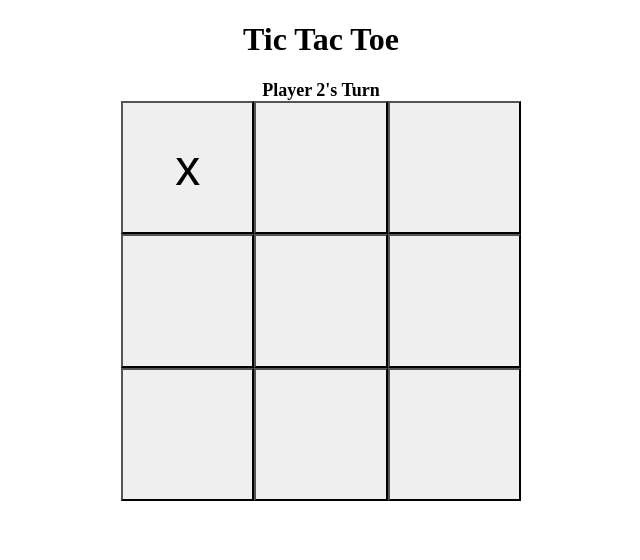
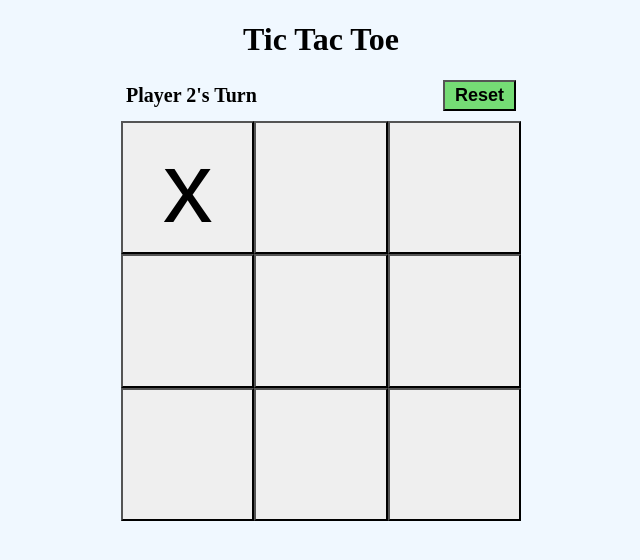
Before and after one commit to Rezwan1768/tic-tac-toe, a plain HTML site: page index.html in a window 1280 px wide. Both pictures are taken after a click on the button 506 px from the left and 167 px from the top of the page. Shown: the whole page, without its empty margins (319-959 px from the left). Drawn offline with Linux system fonts and the light colour scheme.

Commit message:
Add reset button

```diff
--- a/index.html
+++ b/index.html
@@ -1,13 +1,18 @@
 <!DOCTYPE html>
 <html lang="en">
+
 <head>
     <meta charset="UTF-8">
     <title>Tic Tac Toe</title>
     <link rel="stylesheet" href="style.css">
     <script src="main.js" defer></script>
+
 <body>
     <h1>Tic Tac Toe</h1>
+    <div class="container">
         <div class="message"></div>
+    </div>
     <div class="board"></div>
 </body>
+
 </html>
--- a/main.js
+++ b/main.js
@@ -1,14 +1,15 @@
 const gameBoard = (function () {
     const LENGTH = 3;
     const board = [];
-    const initializeBoard = (function () {
+    const initializeBoard = function () {
         for (let row = 0; row < LENGTH; ++row) {
             board[row] = [];
             for (let column = 0; column < LENGTH; ++column) {
                 board[row].push(createMarker(row, column));
             }
         }
-    })();
+    };
+    initializeBoard();
 
     const getBoard = () => board;
 
@@ -20,6 +21,7 @@ const gameBoard = (function () {
             });
             console.log(arr)
         });
+        console.log("\n");
     }
 
     function addMarker(row, column, marker) {
@@ -41,8 +43,14 @@ const gameBoard = (function () {
     }
 
     // check all the different ways to win
-    const winnigCells = [];
+    let winnigCells = [];
     const getWinningCells = () => winnigCells;
+    // const resetWinningCells = () => winnigCells = [];
+    function resetBoard() {
+        board.length = 0;
+        initializeBoard();
+        winnigCells = [];
+    }
 
     function checkWiningConditions(row, column, marker) {
 
@@ -104,7 +112,7 @@ const gameBoard = (function () {
 
     return {
         addMarker, getBoard, printBoard, isBordFull, checkWiningConditions,
-        getWinningCells
+        getWinningCells, resetBoard,
     };
 
 })()
@@ -153,6 +161,7 @@ const gameControl = (function () {
     const getWinningPlayer = () => winningPlayer;
     const isGameOver = () => gameOver;
 
+
     function playTurn(row, column) {
         let playerMarker = activePlayer.getMarker();
 
@@ -174,7 +183,13 @@ const gameControl = (function () {
         }
     }
 
-    return { getActivePlayer, playTurn, isGameOver, getWinningPlayer };
+    function resetGame() {
+        // activePlayer = p1;
+        winningPlayer = null;
+        gameOver = false;
+    }
+
+    return { getActivePlayer, playTurn, isGameOver, getWinningPlayer, resetGame };
 })()
 
 
@@ -182,27 +197,51 @@ const screenControl = (function () {
     const messageDiv = document.querySelector("div.message");
     const boardDiv = document.querySelector("div.board");
     const board = gameBoard.getBoard();
-    const winnigCells = gameBoard.getWinningCells();
     let activePlayer = gameControl.getActivePlayer().getName();
 
-
-    // Come back here ____---------------
     function displayMessage(message) {
         messageDiv.textContent = message;
     }
 
+    function addResetButton() {
+        const container = document.querySelector(".container");
+        const resetButton = document.createElement("button");
+        resetButton.textContent = "Reset";
+        resetButton.classList.add("reset-button");
+        resetButton.addEventListener("click", resetGame);
+        container.appendChild(resetButton);
+    }
+
+    function resetGame(event) {
+        boardDiv.innerHTML = "";
+
+        // Reset game logic and board
+        gameControl.resetGame();
+        gameBoard.resetBoard();
+
+        // Recreate the board UI
+        createBoard();
+
+        // Remove the reset button after the reset
+        event.target.remove();
+    }
+
     function createBoard() {
+        const board = gameBoard.getBoard();
         board.forEach((row, rowIndex) => {
             row.forEach((cell, colIndex) => {
                 const cellButton = document.createElement("button");
+                // Setting a row and column data attributes allows for
                 cellButton.dataset.row = rowIndex;
                 cellButton.dataset.column = colIndex;
                 cellButton.classList.add("cell");
+                cellButton.classList.remove("winning-cell")
                 cellButton.addEventListener("click", cellClickHandler);
                 boardDiv.appendChild(cellButton);
             });
         });
-        displayMessage(`${activePlayer}'s Turn`)
+        displayMessage(`${gameControl.getActivePlayer().getName()}'s Turn`);
+        addResetButton();
     }
 
     function cellClickHandler(event) {
@@ -214,9 +253,10 @@ const screenControl = (function () {
             gameControl.playTurn(row, column);
             updateCellContent(event.target, row, column);
             activePlayer = gameControl.getActivePlayer().getName();
+
             if (gameControl.isGameOver() && gameControl.getWinningPlayer() !== null) {
                 displayMessage(`${gameControl.getWinningPlayer().getName()} Won!`);
-                showWinnigCombinations();
+                highLightWinnigCells();
             } else if (gameControl.isGameOver()) {
                 displayMessage("Tied Game!");
             } else {
@@ -229,19 +269,19 @@ const screenControl = (function () {
         cell.textContent = board[row][column].getMarker();
     }
 
-    function showWinnigCombinations() {
+    function highLightWinnigCells() {
+        const winnigCells = gameBoard.getWinningCells();
         winnigCells.forEach(winningCombination => {
             winningCombination.forEach(cell => {
                 let row = cell.getRow();
                 let col = cell.getColumn();
                 const button = document.querySelector(
                     `button[data-row="${row}"][data-column="${col}"]`);
-                button.classList.add("winningButton");
+                button.classList.add("winning-cell");
             });
         });
     }
 
     // Display the initial board
     createBoard();
-    // displayMessage(`${activePlayer}'s turn`);
 })();
--- a/style.css
+++ b/style.css
@@ -1,6 +1,11 @@
+body {
+    background-color: aliceblue
+}
+
 h1 {
     text-align: center;
 }
+
 .board {
     width: 400px;
     height: 400px;
@@ -12,20 +17,38 @@ h1 {
     align-items: center;
 }
 
+.container {
+    box-sizing: border-box;
+    width: 400px;
+    margin: 0 auto;
+    padding: 0 5px;
+    display: flex;
+    justify-content: space-between;
+    align-items: center;
+    margin-bottom: 10px;
+    font-weight: bold;
+}
+
 .message {
     text-align: center;
-    font-weight: bold;
+    font-size: 20px;
+}
+
+.reset-button {
+    padding: 3px 10px;
+    background-color: rgb(117, 220, 117);
     font-size: 18px;
+    font-weight: inherit;
 }
 
 .cell {
     background-color: rgb(239, 239, 239);
     width: 100%;
     height: 100%;
-    font-size: 50px;
+    font-size: 100px;
     display: block;
 }
 
-.winningButton {
-    background-color: blue;
+.winning-cell {
+    background-color: rgb(98, 181, 233);
 }
```
Lines whose indentation alone changed are shown as unchanged.
